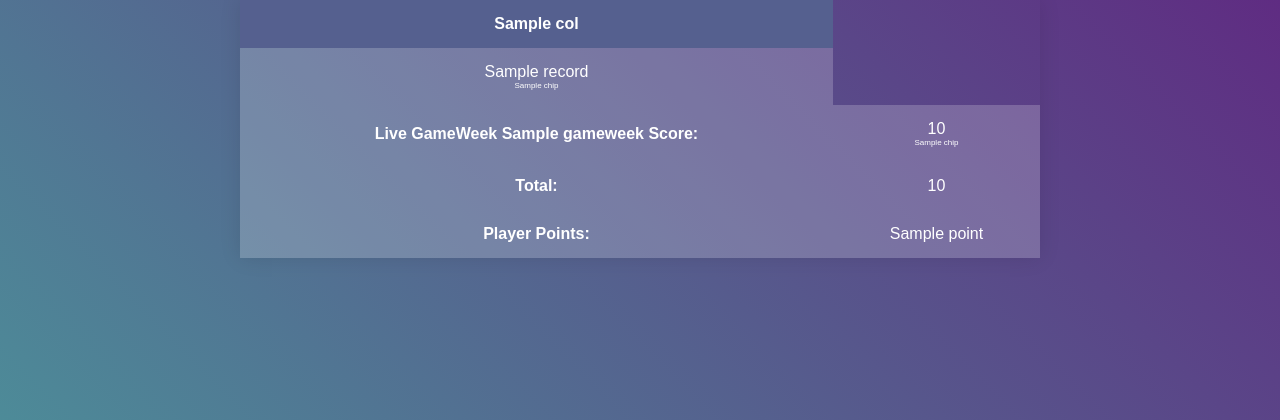
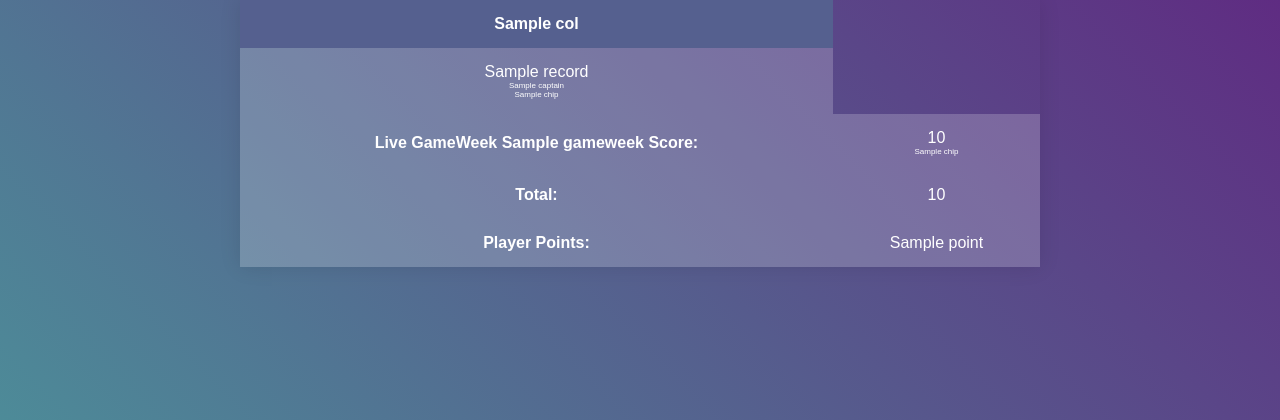
Before and after one commit to harrylb14/FPL-Score-Calculator, a Flask app: template app/templates/full_scores.html in a window 1280 px wide. Shown: the top 420 px of the page. Run offline with Flask 2, Linux system fonts and the light colour scheme; the template is opened without the code that fills it: most values are stand-ins (such as "Sample title", 1, 10 or a date in 2020); style sheets or scripts are compiled from the project's sources.

Commit message:
captain scores are shown on every manager every week

```diff
--- a/app/app.py
+++ b/app/app.py
@@ -8,6 +8,7 @@ import functools
 import operator
 import os
 from .groups import groups
+from .captains import captains
 
 
 app = Flask(__name__)
@@ -110,7 +111,22 @@ def retrieve_chip_information(manager_data):
 
     return chip_information
 
+def retrieve_captain_information(manager_data):
+    captain_information = []
+    for week in manager_data[0]['data']:
+        week_captains = {}
+        gameweek = week['event']
+        for manager in manager_data:
+            name = manager['name']
+            captain = calculate_captain_score(gameweek, manager)
+            captain_name = captain[0]
+            captain_score = captain[1]
+            captain_string = f'{captain_name}: {captain_score}'
+            week_captains[f'{name} Score'] = captain_string
 
+        captain_information.append(week_captains)
+
+    return captain_information
 
 @app.route("/", methods=['GET', 'POST', 'PUT'])
 def home():
@@ -144,6 +160,7 @@ def display_all_scores(groupname):
         manager_scores = retrieve_manager_scores_previous_gameweeks(manager_data)
         weekly_scores = group_manager_scores_by_week(manager_scores)
         chip_information = retrieve_chip_information(manager_data)
+        captains = retrieve_captain_information(manager_data)
         gameweek = len(weekly_scores)
         live_scores = retrieve_managers_scores_current_gameweek(manager_list, gameweek)
         weekly_scores[-1] = live_scores
@@ -154,7 +171,7 @@ def display_all_scores(groupname):
         scorenames = colnames[1:]
         winnings = calculate_winnings(total_points, gameweek)
 
-    return render_template('full_scores.html', records=weekly_scores, chips=chip_information, colnames=colnames,
+    return render_template('full_scores.html', records=weekly_scores, captains=captains, chips=chip_information, colnames=colnames,
         scorenames=scorenames, totals=total_scores, points=total_points, winnings=winnings,
         groupname = groupname, live_scores = live_scores, gameweek = gameweek)
 
@@ -244,15 +261,19 @@ def calculate_captain_score(gameweek, manager):
     for player in player_list:
         if player['multiplier'] == 2 or player['multiplier'] == 3:
             captain_id = player['element']
+
     captain_data = player_scores['elements'][captain_id - 1]
     captain_score = captain_data['stats']['total_points']
+
+    for captain in captains:
+        if captain_id == captain['id']:
+            captain_name = captain['name']
+            return [captain_name, captain_score]
+
     player_data = requests.get('https://fantasy.premierleague.com/api/bootstrap-static/').json()
-    for player in player_data['elements']:
-        if player['id'] == captain_id:
-            captain_name = player['web_name']
-            break
-
-    return [captain_name, captain_score]
+    captain = [player for player in player_data['elements'] if player['id'] == captain_id][0]
+    print(captain['web_name'])
+    return [captain['web_name'], captain_score]
 
 def calculate_free_hit_score(gameweek, manager):
     week_score = manager['data'][gameweek - 1]['points']
--- /dev/null
+++ b/app/captains.py
@@ -0,0 +1,14 @@
+captains = [
+            {'id': 272, 'name': 'De Bruyne'},
+            {'id': 254, 'name': 'Salah'},
+            {'id': 390, 'name': 'Son'},
+            {'id': 388, 'name': 'Kane'},
+            {'id': 302, 'name': 'Fernandes'},
+            {'id': 224, 'name': 'Vardy'},
+            {'id': 202, 'name': 'Bamford'},
+            {'id': 4, 'name': 'Aubameyang'},
+            {'id': 117, 'name': 'Werner'},
+            {'id': 251, 'name': 'Mané'},
+            {'id': 508, 'name': 'Rodríguez'},
+            {'id': 164, 'name': 'Calvert-Lewin'}
+]
--- a/app/templates/full_scores.html
+++ b/app/templates/full_scores.html
@@ -15,7 +15,9 @@
             {% for record in records[:-1] %}
             <tr>
                 {% for col in colnames %}
-                <td>{{ record[col] }} <br> <span id='chip'>{{ chips[record['GameWeek'] - 1][col] }}</span> </td>
+                <td> {{ record[col] }} <br>
+                    <span id='chip'>{{ captains[record['GameWeek'] - 1][col] }} <br>
+                        {{ chips[record['GameWeek'] - 1][col] }}</span> </td>
                 {% endfor %}
             </tr>
             {% endfor %}
```
